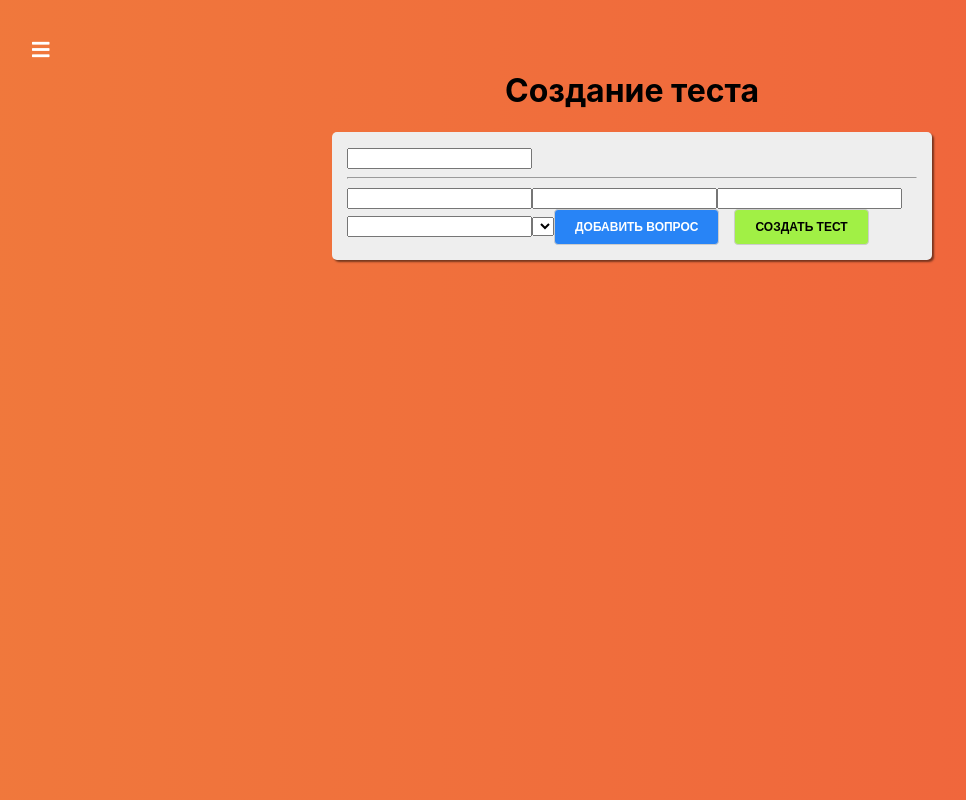
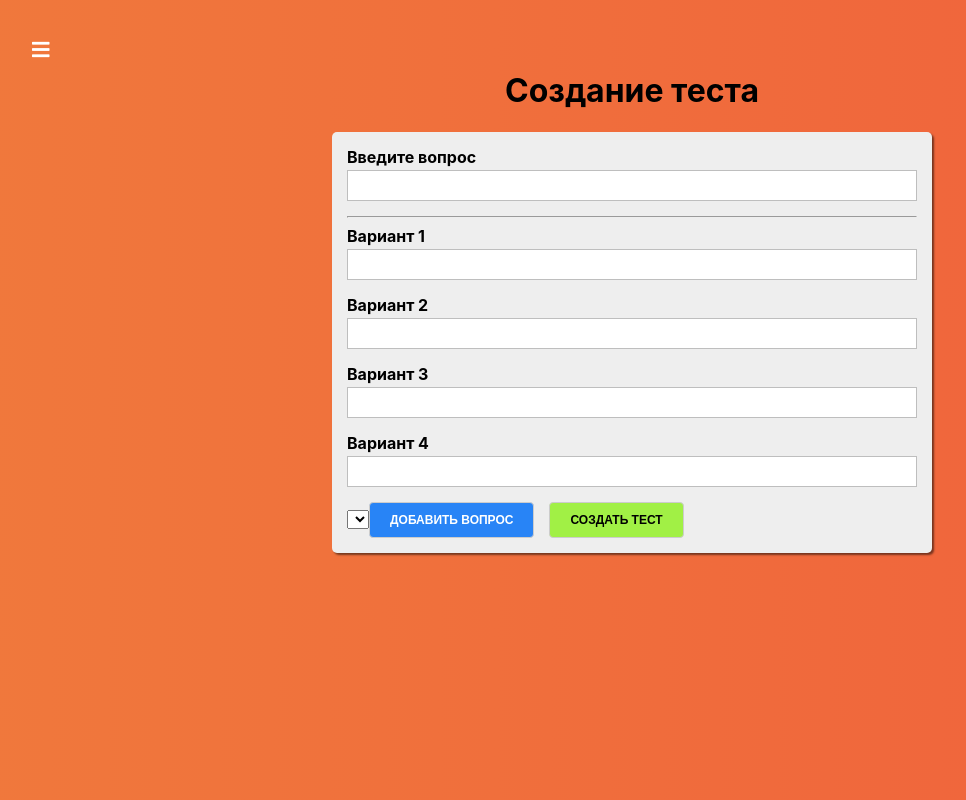
Before and after one commit to Handsome1337/react-quiz, a React (Create React App) app: page /quiz-creator in a window 1280 px wide. Shown: the whole page, without its empty margins (8-974 px from the left). Built offline with nearby package versions, Linux system fonts and the light colour scheme.

Commit message:
Создаёт контролы для создания теста

```diff
--- a/src/containers/QuizCreator/QuizCreator.js
+++ b/src/containers/QuizCreator/QuizCreator.js
@@ -1,8 +1,37 @@
 import React, {Component} from 'react';
 import classes from './QuizCreator.module.css';
 import Button from './../../components/UI/Button/Button';
+import Input from './../../components/UI/Input/Input';
+import {createControl} from './../../form/formFramework';
+import Auxiliary from './../../hoc/Auxiliary/Auxiliary';
+
+function createOptionControl(number) {
+  return createControl({
+    label: `Вариант ${number}`,
+    errorMessage: 'Значение не может быть пустым',
+    id: number
+  }, {required: true});
+};
+
+function createFormControls() {
+  return {
+    question: createControl({
+      label: 'Введите вопрос',
+      errorMessage: 'Вопрос не может быть пустым'
+    }, {required: true}),
+    option1: createOptionControl(1),
+    option2: createOptionControl(2),
+    option3: createOptionControl(3),
+    option4: createOptionControl(4)
+  };
+};
 
 export default class QuizCreator extends Component {
+
+  state = {
+    quiz: [],
+    formControls: createFormControls()
+  }
 
   submitHandler = event => {
     event.preventDefault();
@@ -16,6 +45,31 @@ export default class QuizCreator extends Component {
 
   };
 
+  changeHandler = (value, controlName) => {
+
+  };
+
+  renderControls() {
+    return Object.keys(this.state.formControls).map((controlName, index) => {
+      const control = this.state.formControls[controlName];
+
+      return (
+        <Auxiliary key={controlName + index}>
+          <Input
+            label={control.label}
+            value={control.value}
+            valid={control.valid}
+            shouldValidate={!!control.validation}
+            touched={control.touched}
+            errorMessage={control.errorMessage}
+            onChange={event => this.changeHandler(event.target.value, controlName)}
+          />
+          { index === 0 ? <hr /> : null }
+        </Auxiliary>
+      );
+    });
+  };
+
   render() {
     return (
       <div className={classes.QuizCreator}>
@@ -24,12 +78,7 @@ export default class QuizCreator extends Component {
 
           <form onSubmit={this.submitHandler}>
 
-            <input type="text"/>
-            <hr/>
-            <input type="text"/>
-            <input type="text"/>
-            <input type="text"/>
-            <input type="text"/>
+            { this.renderControls() }
 
 
             <select></select>
--- /dev/null
+++ b/src/form/formFramework.js
@@ -0,0 +1,9 @@
+export function createControl(config, validation) {
+  return {
+    ...config,
+    validation,
+    valid: !validation,
+    touched: false,
+    value: ''
+  }
+};
--- /dev/null
+++ b/src/hoc/Auxiliary/Auxiliary.js
@@ -0,0 +1,3 @@
+const Auxiliary = props => props.children;
+
+export default Auxiliary;
```
